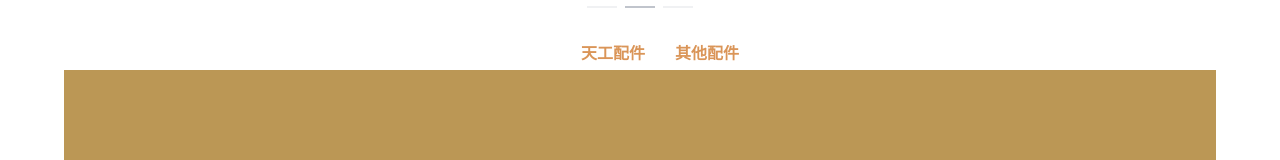
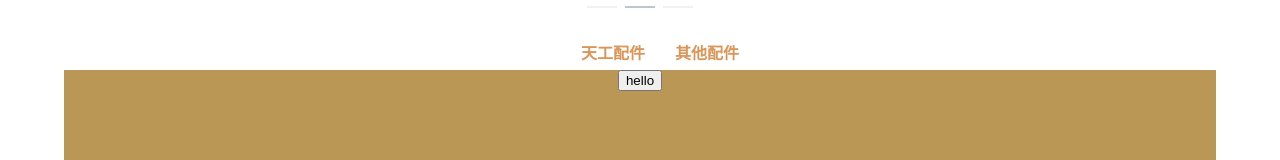
Before and after one commit to changshuai88/vue_demo, a Vue app in the folder vite-vue/: page /product/py in a window 1280 px wide. Shown: the part 396-556 px from the top of the page. Built offline with nearby package versions, Linux system fonts and the light colour scheme.

Commit message:
继续项目

```diff
--- a/vite-vue/src/components/daohang.vue
+++ b/vite-vue/src/components/daohang.vue
@@ -28,8 +28,7 @@ import { ref } from "vue";
 const activeIndex = ref("/");
 const activeIndex2 = ref("/");
 const handleSelect = (key: string, keyPath: string[]) => {
-  console.log(location.href);
-  console.log(key, keyPath);
+  console.log(keyPath);
 };
 </script>
 <style scoped>
--- a/vite-vue/src/views/about/About.vue
+++ b/vite-vue/src/views/about/About.vue
@@ -26,7 +26,7 @@ const handleClick = (tab: TabsPaneContext, event: Event) => {
 </script>
 <style>
 .demo-tabs > .el-tabs__content {
-  padding: 10px;
+  /* padding: 10px; */
   color: #b9986d;
   font-size: 18px;
   font-weight: 600;
--- a/vite-vue/src/views/product/py/index.vue
+++ b/vite-vue/src/views/product/py/index.vue
@@ -1,5 +1,7 @@
 <template>
-  <div class="tiangong"></div>
+  <div class="tiangong">
+    <button>hello</button>
+  </div>
 </template>
 
 <script>
```
